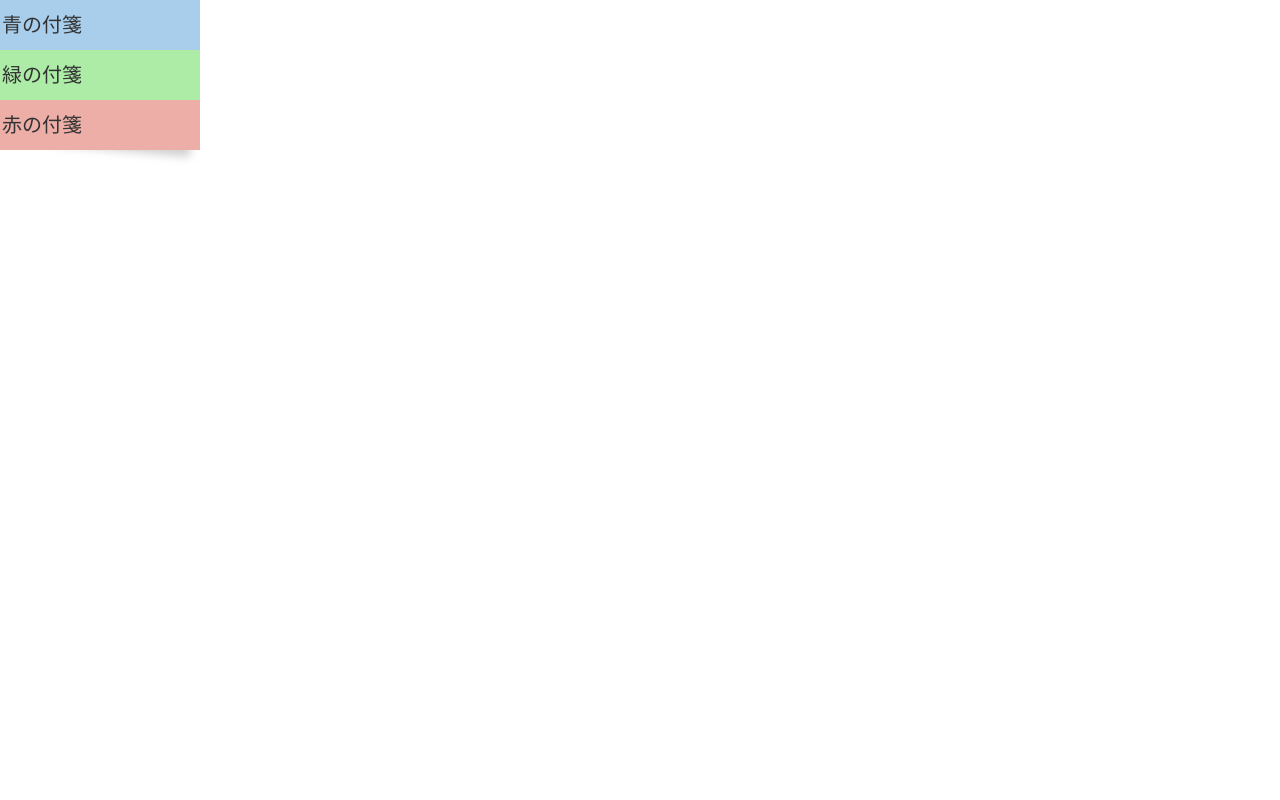
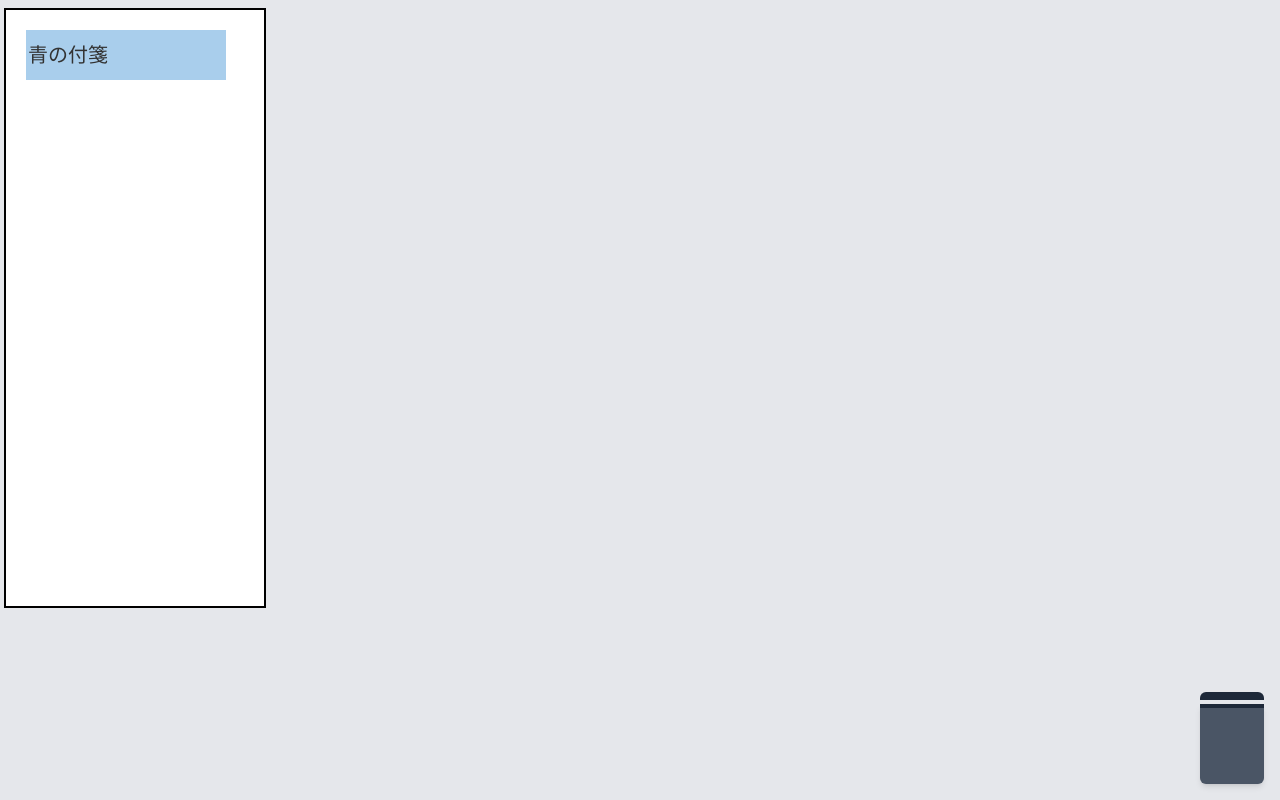
Before and after one commit to hokto/husen, a Next.js app in the folder frontend/src/app/: page / in a window 1280 px wide. Built offline with nearby package versions, Linux system fonts and the light colour scheme.

Commit message:
付箋の追加と削除処理の実装

```diff
--- a/frontend/src/app/app/globals.css
+++ b/frontend/src/app/app/globals.css
@@ -3,3 +3,8 @@
 @tailwind base;
 @tailwind components;
 @tailwind utilities;
+
+html,
+body{
+    height: 100%
+}
--- a/frontend/src/app/app/layout.tsx
+++ b/frontend/src/app/app/layout.tsx
@@ -6,9 +6,7 @@
 }>) {
   return (
     <html lang="en">
-      <body>
-        {children}
-      </body>
+      <body>{children}</body>
     </html>
   );
 }
--- a/frontend/src/app/app/page.tsx
+++ b/frontend/src/app/app/page.tsx
@@ -1,31 +1,119 @@
 "use client";
 import Husen from "@/components/Husen/Normal";
-import { HUSEN_BLUE_COLOR, HUSEN_GREEN_COLOR, HUSEN_RED_COLOR } from "@/const";
-import { RefObject, useRef } from "react";
+import ModalHusen from "@/components/Modal/AddHusen";
+import { HUSEN_BLUE_COLOR } from "@/const";
+import { DraggableHusenProps } from "@/types/DraggableHusen";
+import { createRef, RefObject, useEffect, useRef, useState } from "react";
 import Draggable from "react-draggable";
+export const Home = () => {
+  const [draggableHusenList, setDraggableHusenList] = useState<
+    DraggableHusenProps[]
+  >([]);
+  const [isModal, setIsModal] = useState(false);
+  const [isTrashing, setIsTrashing] = useState(false);
+  const [isDragging, setIsDragging] = useState(false);
+  const handleClickTrash = () => {
+    setIsTrashing(!isTrashing);
+  };
+  const handleHusenMouseOn = (clickedId?: number) => {
+    if (isTrashing) {
+      const newDraggableHusenList = draggableHusenList.filter(({ id }) => {
+        return id != clickedId;
+      });
+      setDraggableHusenList(newDraggableHusenList);
+      return; // isDraggingをtrueにしない
+    }
+    setIsDragging(true);
+  };
+  const handleHusenMouseOff = () => {
+    setIsDragging(false);
+  };
+  const handleClickCloseModal = (content: string) => {
+    // 内容がある場合のみ付箋を追加
+    if (content) {
+      setDraggableHusenList([
+        ...draggableHusenList,
+        {
+          bgColor: HUSEN_BLUE_COLOR,
+          content: content,
+          ref: createRef<HTMLDivElement>() as RefObject<HTMLDivElement>,
+          id: Date.now(),
+        },
+      ]);
+    }
+    setIsModal(false);
+  };
+  const husenAlignAreaRef = useRef<HTMLDivElement>(null);
+  const modalRef = useRef<HTMLDivElement>(null);
+  useEffect(() => {
+    const handleClick = (event: MouseEvent) => {
+      if (isDragging || isTrashing) return; // 付箋を移動してるとき，付箋を捨てるときは反応させない
+      const target = event.target;
+      if (!(target instanceof Node)) return;
+      const excludeRefs = [husenAlignAreaRef, modalRef];
+      if (
+        !excludeRefs.some((ref) => ref.current && ref.current.contains(target))
+      ) {
+        setIsModal(true);
+      }
+    };
 
-export const Home = () => {
-  const blueRef: RefObject<HTMLDivElement> = useRef<HTMLDivElement>(null!);
-  const greenRef: RefObject<HTMLDivElement> = useRef<HTMLDivElement>(null!);
-  const redRef: RefObject<HTMLDivElement> = useRef<HTMLDivElement>(null!);
-
+    window.addEventListener("click", handleClick);
+    return () => window.removeEventListener("click", handleClick);
+  }, [isTrashing, isDragging]);
   return (
-    <div>
-      <Draggable nodeRef={blueRef}>
-        <div ref={blueRef} className="block w-fit h-fit">
-          <Husen bgColor={HUSEN_BLUE_COLOR} content={"青の付箋"} />
-        </div>
-      </Draggable>
-      <Draggable nodeRef={greenRef}>
-        <div ref={greenRef} className="block w-fit h-fit">
-          <Husen bgColor={HUSEN_GREEN_COLOR} content={"緑の付箋"} />
-        </div>
-      </Draggable>
-      <Draggable nodeRef={redRef}>
-        <div ref={redRef} className="block w-fit h-fit">
-          <Husen bgColor={HUSEN_RED_COLOR} content={"赤の付箋"} />
-        </div>
-      </Draggable>
+    <div className="w-full h-full bg-gray-200 flex">
+      {isModal && (
+        <ModalHusen handleClick={handleClickCloseModal} ref={modalRef} />
+      )}
+      <div
+        className="w-1/4 h-150 bg-white border-solid box-border border-black border-2 mx-1 my-2 p-5"
+        ref={husenAlignAreaRef}
+      >
+        <Husen bgColor={HUSEN_BLUE_COLOR} content={"青の付箋"} />
+      </div>
+      <div className="w-full h-full">
+        {draggableHusenList &&
+          draggableHusenList.map(({ bgColor, content, ref, id }) => (
+            <Draggable
+              nodeRef={ref}
+              key={id}
+              onStart={() => {
+                handleHusenMouseOn(id);
+              }}
+              onStop={() => {
+                setTimeout(handleHusenMouseOff, 100);
+              }}
+            >
+              <div
+                ref={ref}
+                className="block w-fit h-fit"
+                style={{
+                  border: `${isTrashing ? "5px dashed #f50000" : "none"}`,
+                  padding: `${isTrashing ? "10px" : "none"}`,
+                }}
+              >
+                <Husen bgColor={bgColor} content={content} />
+              </div>
+            </Draggable>
+          ))}
+      </div>
+      <div
+        className="fixed bottom-4 right-4 flex flex-col items-center space-y-1"
+        onClick={() => {
+          // true->falseの場合はモーダルが反応しないようにディレイを入れる
+          if (isTrashing) {
+            setTimeout(handleClickTrash, 100);
+          } else {
+            handleClickTrash();
+          }
+        }}
+      >
+        {/* ゴミ箱のフタ */}
+        <div className="w-16 h-2 bg-gray-800 rounded-t-md" />
+        {/* 本体 */}
+        <div className="w-16 h-20 bg-gray-600 rounded-b-md border-t-4 border-gray-800 shadow-md" />
+      </div>
     </div>
   );
 };
--- a/frontend/src/app/components/Husen/Normal/index.tsx
+++ b/frontend/src/app/components/Husen/Normal/index.tsx
@@ -12,7 +12,8 @@
 };
 
 const Husen = (husenProps: NormalHusenProps) => {
-  const { width, height, bgColor, textColor, textSize, content } = husenProps;
+  const { width, height, bgColor, textColor, textSize, content, handleClick } =
+    husenProps;
   const fontSize = textSize ? `${textSize}px` : NORMAL_HUSEN_TEXT_SIZE;
   return (
     <div
@@ -31,6 +32,7 @@
         color: textColor || HUSEN_TEXT_COLOR,
         fontSize,
       }}
+      onClick={handleClick}
     >
       <div
         className={classNamesListToStr(
--- /dev/null
+++ b/frontend/src/app/components/Modal/AddHusen/index.tsx
@@ -0,0 +1,43 @@
+import { forwardRef, useState } from "react";
+
+type PopUpHusenProps = {
+  handleClick?: (content: string) => void;
+};
+const ModalHusen = forwardRef<HTMLDivElement, PopUpHusenProps>(
+  ({ handleClick }: PopUpHusenProps, ref) => {
+    const [content, setContent] = useState("");
+    return (
+      <div ref={ref}>
+        <div
+          className="fixed top-0 left-0 bg-black/10 backdrop-blur-sm w-full h-full z-10"
+          onClick={(e) => {
+            e.stopPropagation();
+            handleClick?.(content);
+          }}
+        ></div>
+        <div className="bg-white top-1/3 left-1/3 transform -transform-x-1/2 -transform-y-1/2 w-120 h-60 p-5 flex flex-col items-start absolute z-20">
+          <h1 className="text-xl font-bold mb-5">付箋内容</h1>
+          <textarea
+            className="mb-5 h-full w-full"
+            placeholder="メモ"
+            value={content}
+            onChange={(e) => setContent(e.target.value)}
+          />
+          <div className="flex mt-auto w-full">
+            <button
+              className="bg-slate-900 hover:bg-slate-700 text-white px-8 py-2 mx-auto"
+              onClick={(e) => {
+                e.stopPropagation();
+                handleClick?.(content);
+              }}
+            >
+              Close
+            </button>
+          </div>
+        </div>
+      </div>
+    );
+  }
+);
+ModalHusen.displayName = "ModalHusen"; // forwardRef使用するために設定
+export default ModalHusen;
--- /dev/null
+++ b/frontend/src/app/types/DraggableHusen/index.ts
@@ -0,0 +1,8 @@
+import { RefObject } from "react";
+
+export type DraggableHusenProps = {
+  bgColor: string;
+  content: string;
+  ref: RefObject<HTMLDivElement>;
+  id: number;
+};
--- a/frontend/src/app/types/NormalHusen/index.ts
+++ b/frontend/src/app/types/NormalHusen/index.ts
@@ -1,3 +1,5 @@
+import { MouseEventHandler } from "react";
+
 export type NormalHusenProps = {
   width?: number;
   height?: number;
@@ -5,4 +7,5 @@
   textColor?: string;
   textSize?: number;
   content?: string;
+  handleClick?: MouseEventHandler;
 };
```
